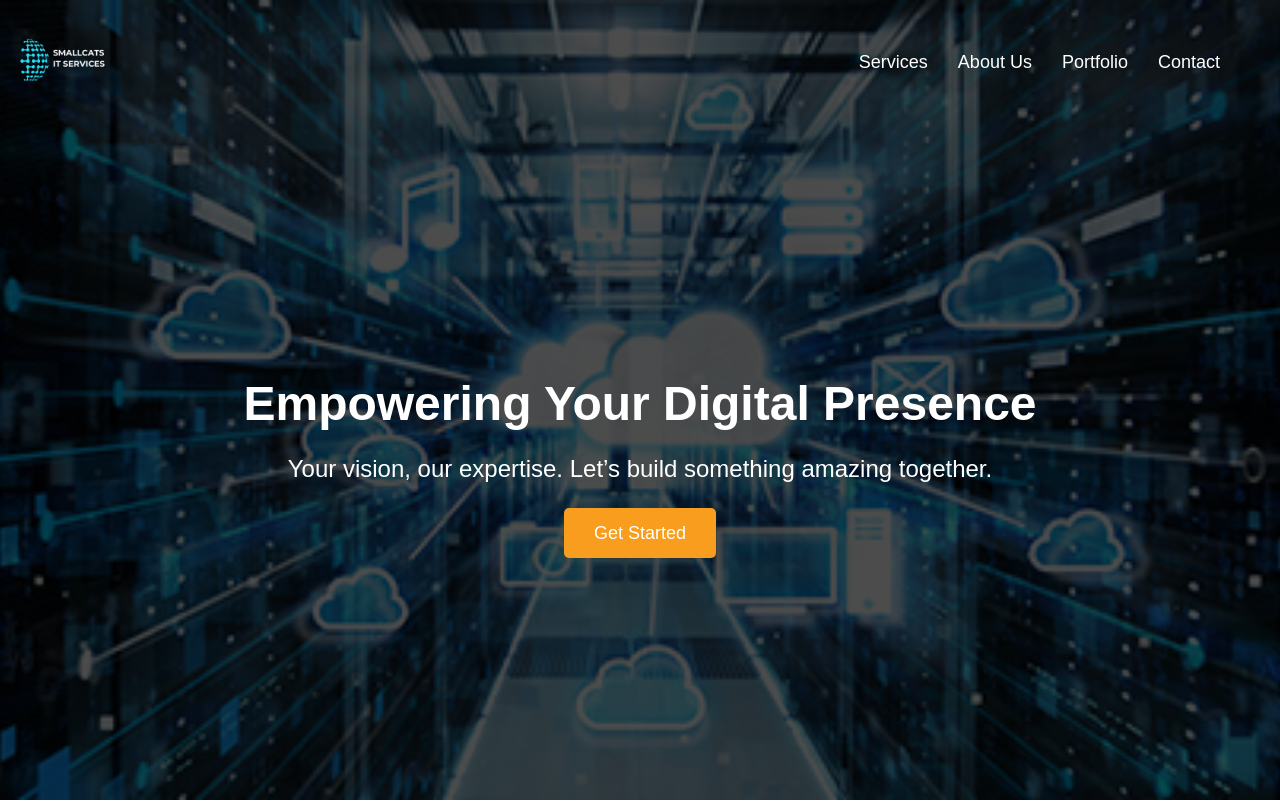
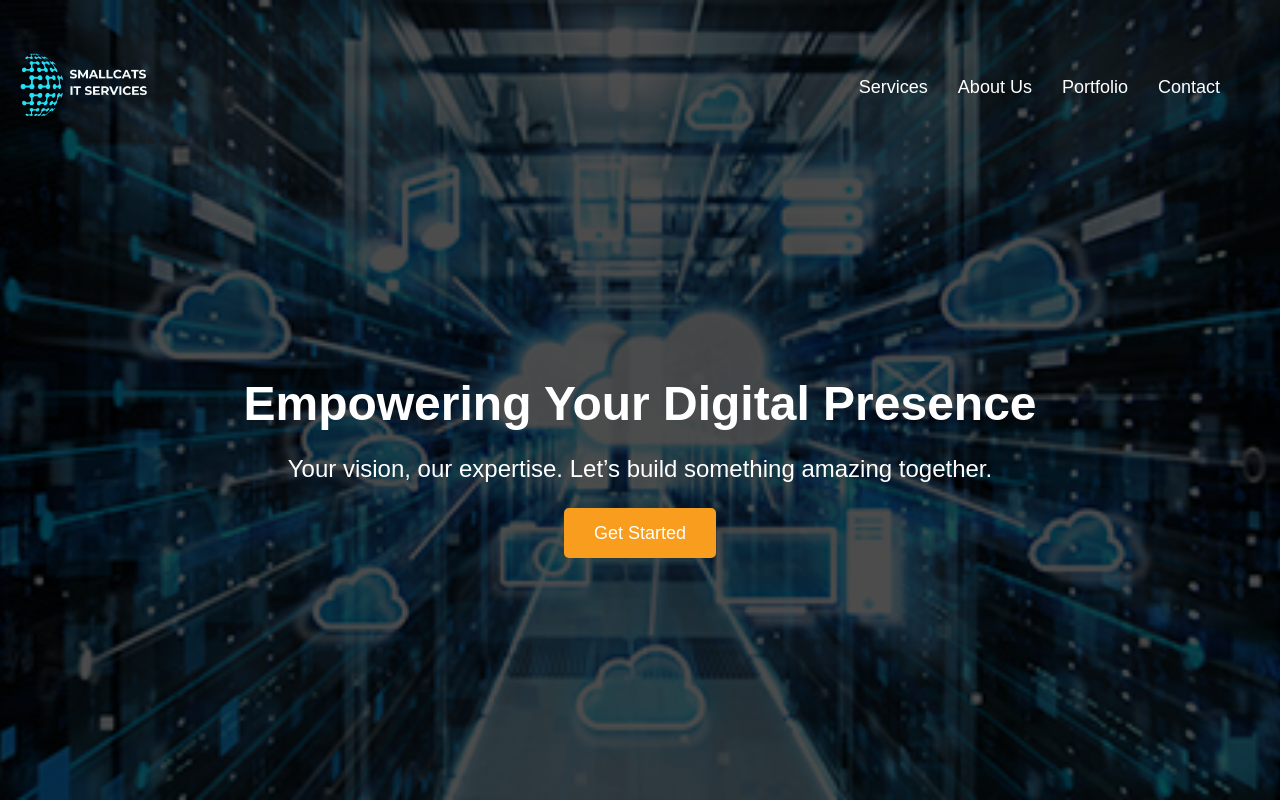
Before and after one commit to jawadmidani/smallcats, a plain HTML site: page index.html in a window 1280 px wide. Shown: the top 802 px of the page. Drawn offline with Linux system fonts and the light colour scheme.

Commit message:
Update styles.css

```diff
--- a/styles.css
+++ b/styles.css
@@ -44,7 +44,7 @@ header {
 }
 
 .logo img {
-    height: 100px; /* Larger logo size */
+    height: 150px; /* Larger logo size */
     width: auto;
     max-width: 100%;
 }
```
